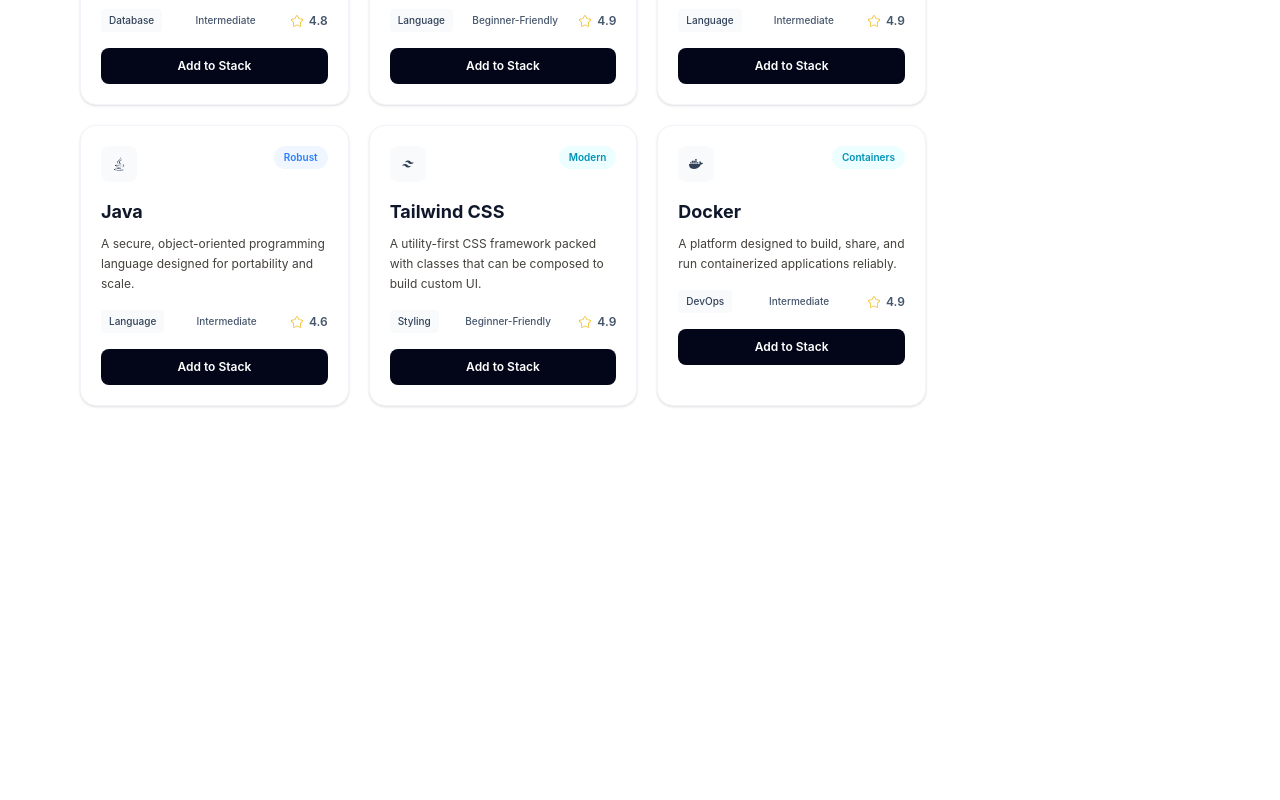
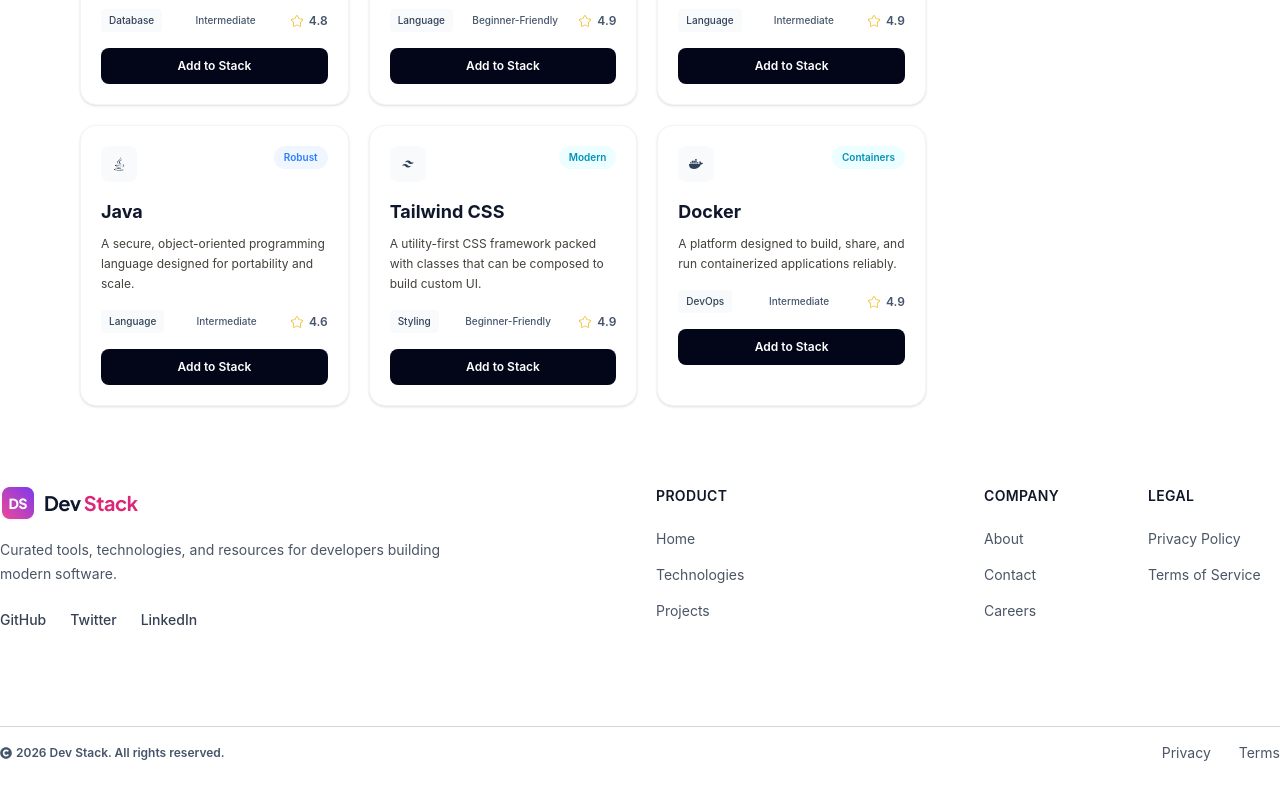
Before and after one commit to syedrakib-26/my-react-project05, a React (Vite) app: page / in a window 1280 px wide. Shown: the part 1517-2317 px from the top of the page. Built offline with nearby package versions, Linux system fonts and the light colour scheme.

Commit message:
footer-bottom-add

```diff
--- a/src/App.tsx
+++ b/src/App.tsx
@@ -1,26 +1,22 @@
-
-import Navbar from './component/Navbar';
-import Hero from './component/Hero';
-import Card from './component/Card';
-import { ToastContainer } from 'react-toastify';
-
+import Navbar from "./component/Navbar";
+import Hero from "./component/Hero";
+import Card from "./component/Card";
+import { ToastContainer } from "react-toastify";
+import Footer from "./component/Footer";
+import Bottom from "./component/Bottom";
 
 function App() {
-
-
   return (
     <>
       <Navbar />
       <Hero />
       <Card />
-      <ToastContainer position="top-right" autoClose={2000} />
+      <ToastContainer position="top-right" autoClose={50} />
 
-    <div className="min-h-screen bg-white px-5 py-8">
-      {/* your existing code */}
-    </div>
-
+      <Footer />
+      <Bottom/>
     </>
-  )
+  );
 }
 
-export default App
+export default App;
--- /dev/null
+++ b/src/component/Bottom.tsx
@@ -0,0 +1,29 @@
+import React from 'react';
+
+import { FaCopyright } from "react-icons/fa";
+
+const Bottom = () => {
+    return (
+        <div className="mx-auto max-w-7xl px-5 py-6 md:px-8 lg:px-0 mt-12 border-t border-gray-300 pt-4">
+
+          <div className="flex flex-col gap-4 text-sm text-gray-600 sm:flex-row sm:items-center sm:justify-between">
+
+            <p className="flex items-center gap-1 text-xs font-semibold text-slate-600">
+                <FaCopyright /> 2026 Dev Stack. All rights reserved.</p>
+
+            <div className="flex items-center gap-7">
+
+              <a href="#" className="transition hover:text-gray-800"> Privacy </a>
+
+              <a href="#" className="transition hover:text-gray-800" > Terms </a>
+
+            </div>
+
+
+        </div>
+
+    </div>
+    );
+};
+
+export default Bottom;
--- /dev/null
+++ b/src/component/Footer.tsx
@@ -0,0 +1,126 @@
+import React from 'react';
+
+import Logo from '../assets/logo-text.png'
+
+const Footer = () => {
+
+  return (
+
+    <footer className="w-full bg-white">
+
+      <div className="mx-auto max-w-7xl px-6 py-12 md:px-8 lg:px-0">
+
+        <div className="grid grid-cols-1 gap-10 md:grid-cols-4 md:gap-8">
+
+
+          <div className="md:col-span-2">
+
+            <div className="flex items-center gap-2">
+
+                <img src={Logo} alt="Logo" />
+
+            </div>
+
+            <p className="mt-4 max-w-md text-sm leading-6 text-gray-600">
+              Curated tools, technologies, and resources for developers
+              building modern software. </p>
+
+
+            <div className="mt-6 flex items-center gap-6">
+              <a href="#" className="text-sm font-medium text-gray-700 transition hover:text-pink-500"> GitHub </a>
+
+              <a href="#" className="text-sm font-medium text-gray-700 transition hover:text-pink-500"> Twitter </a>
+
+              <a href="#" className="text-sm font-medium text-gray-700 transition hover:text-pink-500" > LinkedIn </a>
+
+            </div>
+
+
+          </div>
+
+
+
+          <div>
+            <h3 className="mb-5 text-sm font-semibold uppercase tracking-wide text-gray-900"> Product </h3>
+
+            <ul className="space-y-3">
+              <li>
+                <a
+                  href="#" className="text-sm text-gray-600 transition hover:text-gray-800"> Home </a>
+
+              </li>
+
+              <li>
+                <a href="#" className="text-sm text-gray-600 transition hover:text-gray-800" > Technologies </a>
+
+              </li>
+
+              <li>
+
+                <a href="#" className="text-sm text-gray-600 transition hover:text-gray-800"> Projects </a>
+              </li>
+
+            </ul>
+
+
+          </div>
+
+
+          <div className="grid grid-cols-2 gap-8 md:col-span-1">
+            <div>
+              <h3 className="mb-5 text-sm font-semibold uppercase tracking-wide text-gray-900"> Company </h3>
+
+              <ul className="space-y-3">
+
+                <li>
+
+                    <a href="#" className="text-sm text-gray-600 transition hover:text-gray-800"> About </a>
+
+                </li>
+
+                <li>
+                  <a href="#"className="text-sm text-gray-600 transition hover:text-gray-800"> Contact </a>
+
+                </li>
+
+                <li>
+                  <a href="#" className="text-sm text-gray-600 transition hover:text-gray-800"> Careers </a>
+
+                </li>
+
+              </ul>
+
+            </div>
+
+
+
+            <div className="hidden md:block">
+
+              <h3 className="mb-5 text-sm font-semibold uppercase tracking-wide text-gray-900"> Legal </h3>
+
+              <ul className="space-y-3">
+                <li>
+                     <a href="#" className="text-sm text-gray-600 transition hover:text-gray-800"> Privacy Policy </a>
+
+                </li>
+
+                <li>
+                  <a href="#" className="text-sm text-gray-600 transition hover:text-gray-800"> Terms of Service </a>
+
+                </li>
+
+              </ul>
+
+            </div>
+
+          </div>
+
+        </div>
+
+      </div>
+
+    </footer>
+  );
+};
+
+export default Footer;
```
